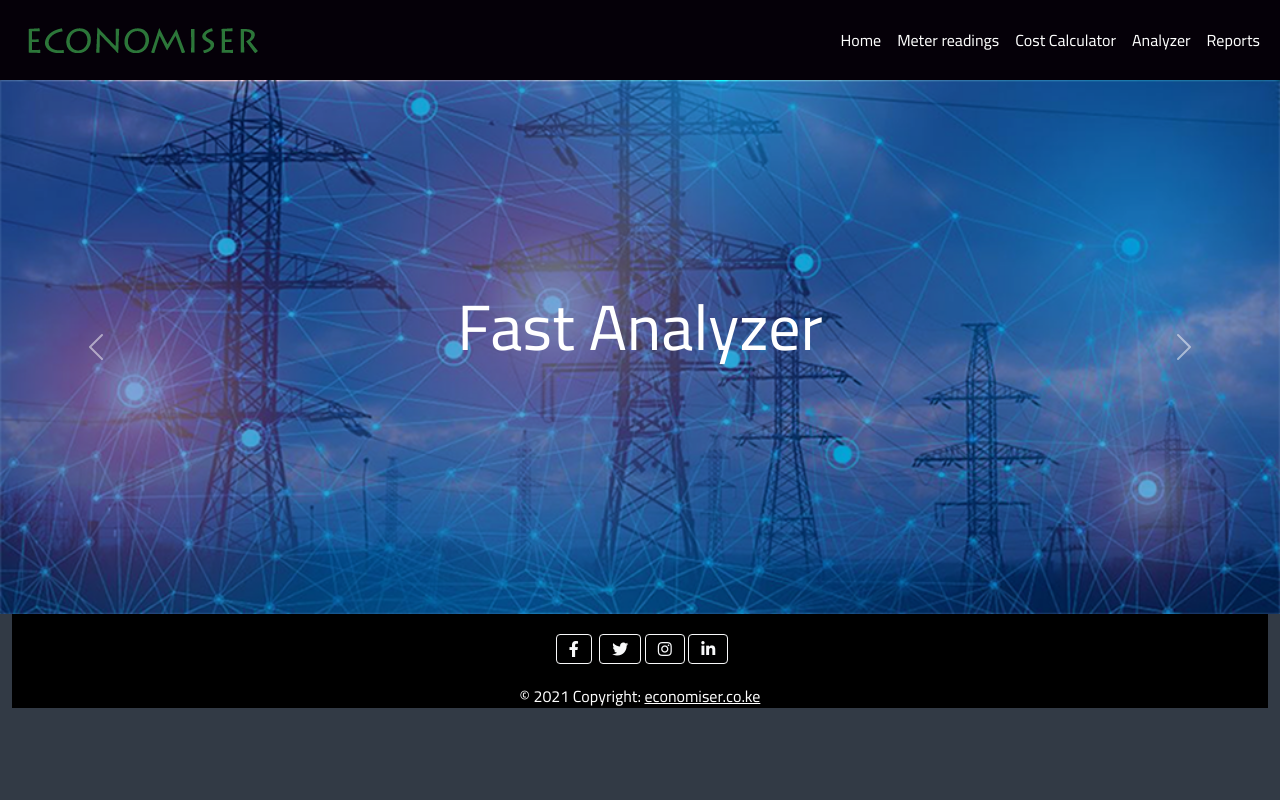
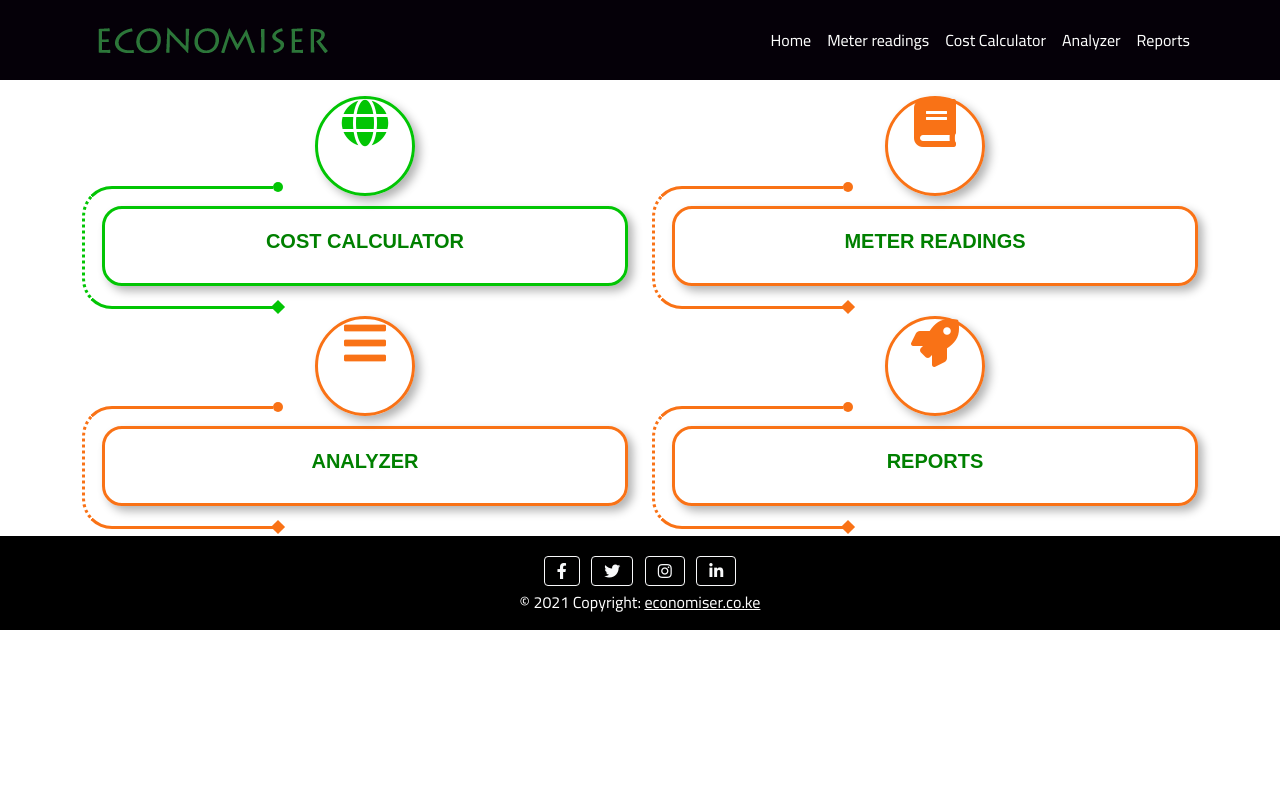
Before and after one commit to Oduo24/economiser, a Django app: page /index/ in a window 1280 px wide. Run offline with Django 3.2, Linux system fonts and the light colour scheme; some libraries are stand-ins or nearby versions.

Commit message:
New landing page

```diff
--- a/home/static/main2.css
+++ b/home/static/main2.css
@@ -10,7 +10,7 @@ body {
     font-weight: 400;
     line-height: 1.5;
     color: rgb(255, 255, 255);
-    background-color: #323a45;
+    background-color: #fff;
     }
 
     a{
@@ -62,28 +62,6 @@ body {
   }
 
 
-
-
-
-  .carousel-size{
-    max-height: 70vh;
-  }
-
-  .carousel_position>h1{
-    position: absolute;
-    bottom: 45%;
-    left: 30vw;
-    right:30vw;
-    width: 40vw;
-    color: #fff;
-    text-align: center;
-    z-index: 12;
-    font-size: 5vw;
-    font-weight: 500;
-  }
-
-
-
     .paragraph{
         font-size: 1.1rem;
         line-height: 1.4;
@@ -94,3 +72,113 @@ body {
       background-color: #000000;
       width: 100%;
     }
+
+
+
+
+
+    .serviceBox{
+        color: #02c504;
+        font-family: 'Poppins', sans-serif;
+        text-align: center;
+        padding: 0 0 30px 20px;
+        position: relative;
+    }
+    .serviceBox:before{
+        content: "";
+        border: 3px dotted #02c504;
+        border-top-style: solid;
+        border-bottom-style: solid;
+        border-right: none;
+        border-radius: 30px 0 0 30px;
+        position: absolute;
+        width: 35%;
+        top: 90px;
+        bottom: 7px;
+        left: 0;
+    }
+    .serviceBox .service-icon{
+        font-size: 48px;
+        line-height: 95px;
+        width: 100px;
+        height: 100px;
+        margin: 0 auto 10px;
+        border-radius: 50%;
+        box-shadow: 5px 5px 10px rgba(0,0,0,0.3);
+        border: 3px solid #02c504;
+        position: relative;
+    }
+    .serviceBox .service-content{
+        padding: 20px 10px;
+        border: 3px solid #02c504;
+        border-radius: 20px;
+        box-shadow: 5px 5px 10px rgba(0,0,0,0.3);
+    }
+    .serviceBox .service-content:before,
+    .serviceBox .service-content:after{
+        content: "";
+        background: #02c504;
+        width: 10px;
+        height: 10px;
+        border-radius: 50%;
+        position: absolute;
+        top: 86px;
+        left: 35%;
+    }
+    .serviceBox .service-content:after{
+        border-radius: 0;
+        transform: rotate(45deg);
+        top: auto;
+        bottom: 4px;
+    }
+    .serviceBox .title{
+        font-size: 20px;
+        font-weight: 600;
+        text-transform: uppercase;
+        margin: 0 0 10px;
+    }
+    .serviceBox .description{
+        color: #0e0e0e;
+        font-size: 14px;
+        line-height: 23px;
+    }
+    .serviceBox.orange{ color: #F97216; }
+    .serviceBox.orange:before,
+    .serviceBox.orange .service-icon,
+    .serviceBox.orange .service-content{
+        border-color: #F97216;
+    }
+    .serviceBox.orange .service-content:before,
+    .serviceBox.orange .service-content:after{
+        background-color: #F97216;
+    }
+    .serviceBox.blue{ color: #0398E0; }
+    .serviceBox.blue:before,
+    .serviceBox.blue .service-icon,
+    .serviceBox.blue .service-content{
+        border-color: #0398E0;
+    }
+    .serviceBox.blue .service-content:before,
+    .serviceBox.blue .service-content:after{
+        background-color: #0398E0;
+    }
+    .serviceBox.black{ color: #10222D; }
+    .serviceBox.black:before,
+    .serviceBox.black .service-icon,
+    .serviceBox.black .service-content{
+        border-color: #10222D;
+    }
+    .serviceBox.black .service-content:before,
+    .serviceBox.black .service-content:after{
+        background-color: #10222D;
+    }
+    @media only screen and (max-width: 990px){
+        .serviceBox{ margin: 0 0 30px; }
+    }
+
+
+    .service-link{
+           color: green;
+           text-decoration: none;
+
+       }
--- a/home/templates/home/common.html
+++ b/home/templates/home/common.html
@@ -37,7 +37,7 @@
                 <a class="nav-link" href="{% url 'index' %}">Home</a>
               </li>
               <li class="nav-item">
-                <a class="nav-link" href="{% url 'index' %}">Meter readings</a>
+                <a class="nav-link" href="#">Meter readings</a>
               </li>
               <li class="nav-item">
                 <a class="nav-link" href="{% url 'costcal' %}">Cost Calculator</a>
@@ -71,8 +71,8 @@
 
     <!--FOOTER-SECTION-->
 
-    <footer class="text-center text-white mt-0">
-      <div class="social-media pt-5 pb-5">
+    <footer class="text-center text-white pt-3 pb-3">
+      <div class="social-media">
         <!-- Facebook -->
         <a class="btn btn-outline-light btn-floating m-1" href="#!" role="button"
           ><i class="fab fa-facebook-f"></i
--- a/home/templates/home/main2.html
+++ b/home/templates/home/main2.html
@@ -1,3 +1,4 @@
+{% extends './common.html' %}
 {% load static %}
 
 <html lang="en">
@@ -11,6 +12,7 @@
 
     <link href="{% static 'main2.css' %}" rel="stylesheet">
     <link href="{% static 'fontawesome/css/all.css'%}" rel="stylesheet">
+    <link rel="stylesheet" href="https://stackpath.bootstrapcdn.com/font-awesome/4.7.0/css/font-awesome.min.css />
 
 
 
@@ -20,126 +22,54 @@
   <body>
 
 
-    <!--NAVBAR-->
-    <header class="header">
-      <nav class="navbar navbar-expand-lg navbar">
-        <div class="container-fluid">
-          <a class="navbar-brand" href="{% url 'index' %}"><img src="{% static 'images/economiser.png' %}" alt=""></a>
-          <button class="navbar-toggler" type="button" data-bs-toggle="collapse" data-bs-target="#navbarSupportedContent" aria-controls="navbarSupportedContent" aria-expanded="false" aria-label="Toggle navigation">
-            <span class="navbar-toggler-icon"></span>
-            <span></span>
-            <span></span>
-          </button>
-          <div class="collapse navbar-collapse" id="navbarSupportedContent">
-            <ul class="navbar-nav mb-2 mb-lg-0 ms-auto">
-              <li class="nav-item">
-                <a class="nav-link" href="{% url 'index' %}">Home</a>
-              </li>
-              <li class="nav-item">
-                <a class="nav-link" href="{% url 'index' %}">Meter readings</a>
-              </li>
-              <li class="nav-item">
-                <a class="nav-link" href="{% url 'costcal' %}">Cost Calculator</a>
-              </li>
+    {% block content %}
 
-              <li class="nav-item">
-                <a class="nav-link" href="#">Analyzer</a>
-              </li>
-
-              <li class="nav-item">
-                <a class="nav-link" href="#">Reports</a>
-              </li>
-            </ul>
+    <div class="container">
+      <div class="row justify-content-center pt-3">
+        <div class="col-md-4 col-sm-12 col-lg-6">
+          <div class="serviceBox">
+            <div class="service-icon">
+              <span><i class="fa fa-globe"></i></span>
+            </div>
+            <div class="service-content">
+              <a class="service-link" href="{% url 'costcal' %}"><h3 class="title">Cost Calculator</h3></a>
+            </div>
           </div>
         </div>
-      </nav>
-
-    </header>
-
-    <!--./END NAVBAR-->
-
-    <!--CAROUSEL-->
-    <div id="carouselExampleFade" class="carousel slide carousel-fade" data-bs-ride="carousel">
-      <div class="carousel-inner">
-        <div class="carousel-item active carousel-size">
-          <img src="{% static 'images/slider04.png'%}" class="d-block w-100" alt="...">
-          <div class="carousel_position">
-            <h1>Fast Analyzer</h1>
+        <div class="col-md-4 col-sm-12 col-lg-6">
+          <div class="serviceBox orange">
+            <div class="service-icon">
+              <span><i class="fa fa-book"></i></span>
+            </div>
+            <div class="service-content">
+              <a class="service-link" href="#"><h3 class="title">Meter Readings</h3></a>
+            </div>
           </div>
         </div>
-        <div class="carousel-item carousel-size">
-          <img src="{% static 'images/slider-5.png'%}" class="d-block w-100" alt="...">
-          <div class="carousel_position">
-            <h1>Daily Statistics</h1>
+        <div class="col-md-4 col-sm-12 col-lg-6">
+          <div class="serviceBox orange">
+            <div class="service-icon">
+              <span><i class="fa fa-bars" aria-hidden="true"></i></span>
+            </div>
+            <div class="service-content">
+              <a class="service-link" href="#"><h3 class="title">Analyzer</h3></a>
+            </div>
           </div>
         </div>
-        <div class="carousel-item carousel-size">
-          <img src="{% static 'images/slider02.png'%}" class="d-block w-100" alt="...">
-          <div class="carousel_position">
-            <h1>Smart Advisor</h1>
+        <div class="col-md-4 col-sm-12 col-lg-6">
+          <div class="serviceBox orange">
+            <div class="service-icon">
+              <span><i class="fa fa-rocket"></i></span>
+            </div>
+            <div class="service-content">
+              <a class="service-link" href="#"><h3 class="title">Reports</h3></a>
+            </div>
           </div>
         </div>
       </div>
-      <button class="carousel-control-prev" type="button" data-bs-target="#carouselExampleFade" data-bs-slide="prev">
-        <span class="carousel-control-prev-icon" aria-hidden="true"></span>
-        <span class="visually-hidden">Previous</span>
-      </button>
-      <button class="carousel-control-next" type="button" data-bs-target="#carouselExampleFade" data-bs-slide="next">
-        <span class="carousel-control-next-icon" aria-hidden="true"></span>
-        <span class="visually-hidden">Next</span>
-      </button>
+    </div>
 
-    </div>
-    <!--./END CAROUSEL-->
-
-
-
-
-
-
-    <!--FOOTER-SECTION-->
-    <div class="container-fluid">
-      <footer class="text-center text-white mt-0">
-        <div class="social-media pt-3 pb-3">
-          <!-- Facebook -->
-          <a class="btn btn-outline-light btn-floating m-1" href="#!" role="button"
-            ><i class="fab fa-facebook-f"></i
-          ></a>
-
-          <!-- Twitter -->
-          <a class="btn btn-outline-light btn-floating" href="#" role="button"
-            ><i class="fab fa-twitter"></i
-          ></a>
-
-          <!-- Instagram -->
-          <a class="btn btn-outline-light btn-floating" href="#!" role="button"
-            ><i class="fab fa-instagram"></i
-          ></a>
-
-          <!-- Linkedin -->
-          <a class="btn btn-outline-light btn-floating" href="#" role="button"
-            ><i class="fab fa-linkedin-in"></i
-          ></a>
-        </div>
-
-        <!-- Copyright -->
-        <div class="text-center" style="background-color: rgba(0, 0, 0, 0.2);">
-          © 2021 Copyright:
-          <a class="text-white" href="https://equalizer.co.ke/">economiser.co.ke</a>
-        </div>
-        <!-- Copyright -->
-      </footer>
-    </div>
-    <!--./END FOOTER SECTION-->
-
-
-
-
-
-
-
-
-
+    {% endblock %}
 
 
 
--- a/home/urls.py
+++ b/home/urls.py
@@ -3,6 +3,7 @@ from django.urls import path
 from . import views
 
 urlpatterns = [
+    path('', views.IndexView, name='index'),
     path('index/', views.IndexView, name='index'),
     path('index/costcal', views.CostcalView, name="costcal"),
 
```
